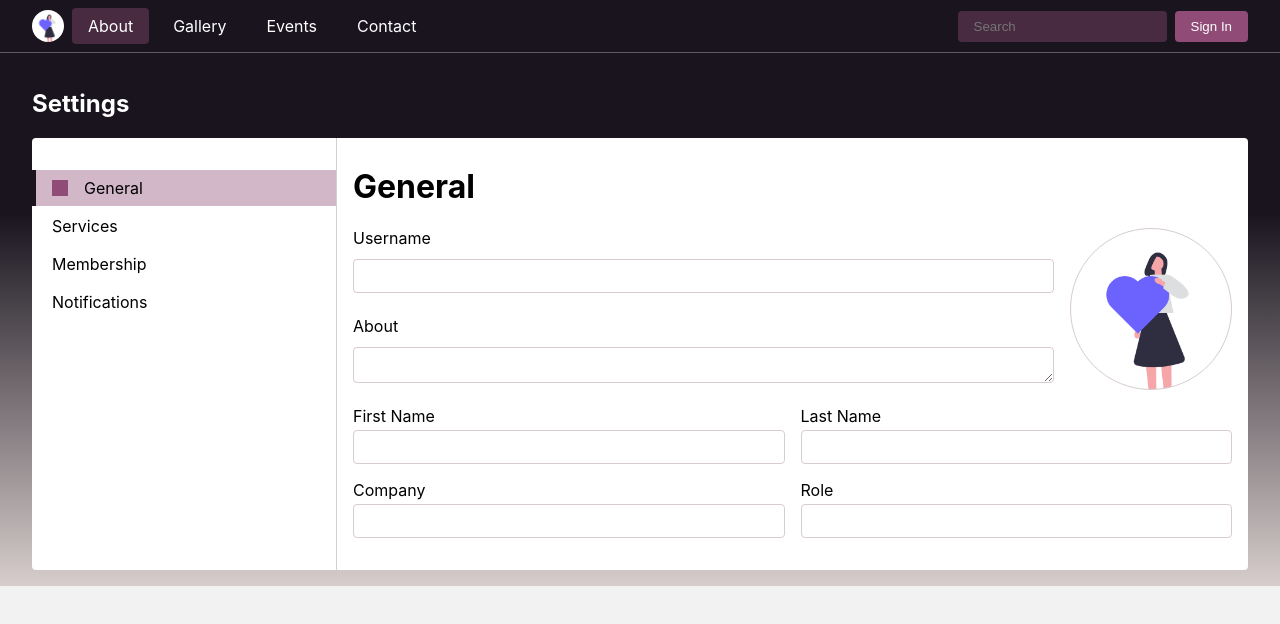
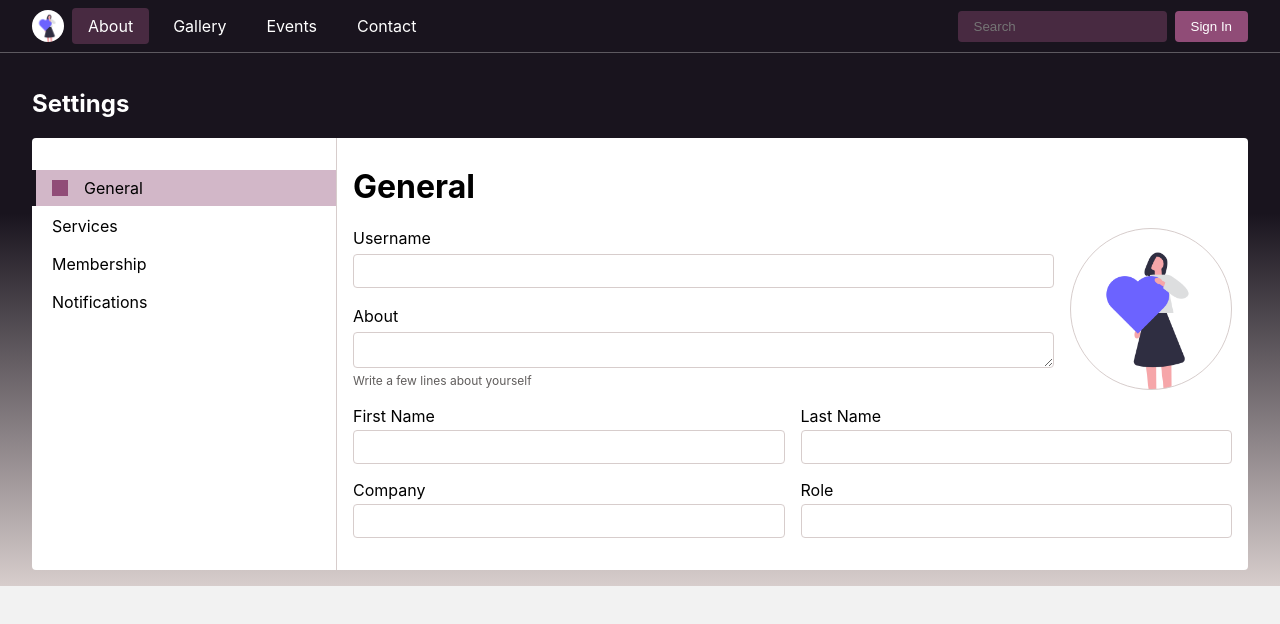
Before and after one commit to JuliaCMint/design-system, a React (Create React App) app: page / in a window 1280 px wide. Shown: the top 624 px of the page. Built offline with nearby package versions, Linux system fonts and the light colour scheme.

Commit message:
created sublabel component

```diff
--- a/src/components/GeneralContent.jsx
+++ b/src/components/GeneralContent.jsx
@@ -22,6 +22,11 @@ const GeneralContent = () => {
     height: 30px;
   `;
 
+  const SubLabel = styled.span`
+    color: #605d5c;
+    font-size: 0.75rem;
+  `;
+
   return (
     <GridLayers>
       <Split gap="l" fraction="auto-end">
@@ -31,6 +36,7 @@ const GeneralContent = () => {
           </LabeledInput>
           <LabeledInput label="About">
             <Input as="textarea" />
+            <SubLabel>Write a few lines about yourself</SubLabel>
           </LabeledInput>
         </GridLayers>
         <Logo image={logoImg} size="10rem" border="1px solid #d7cdcc" />
```
